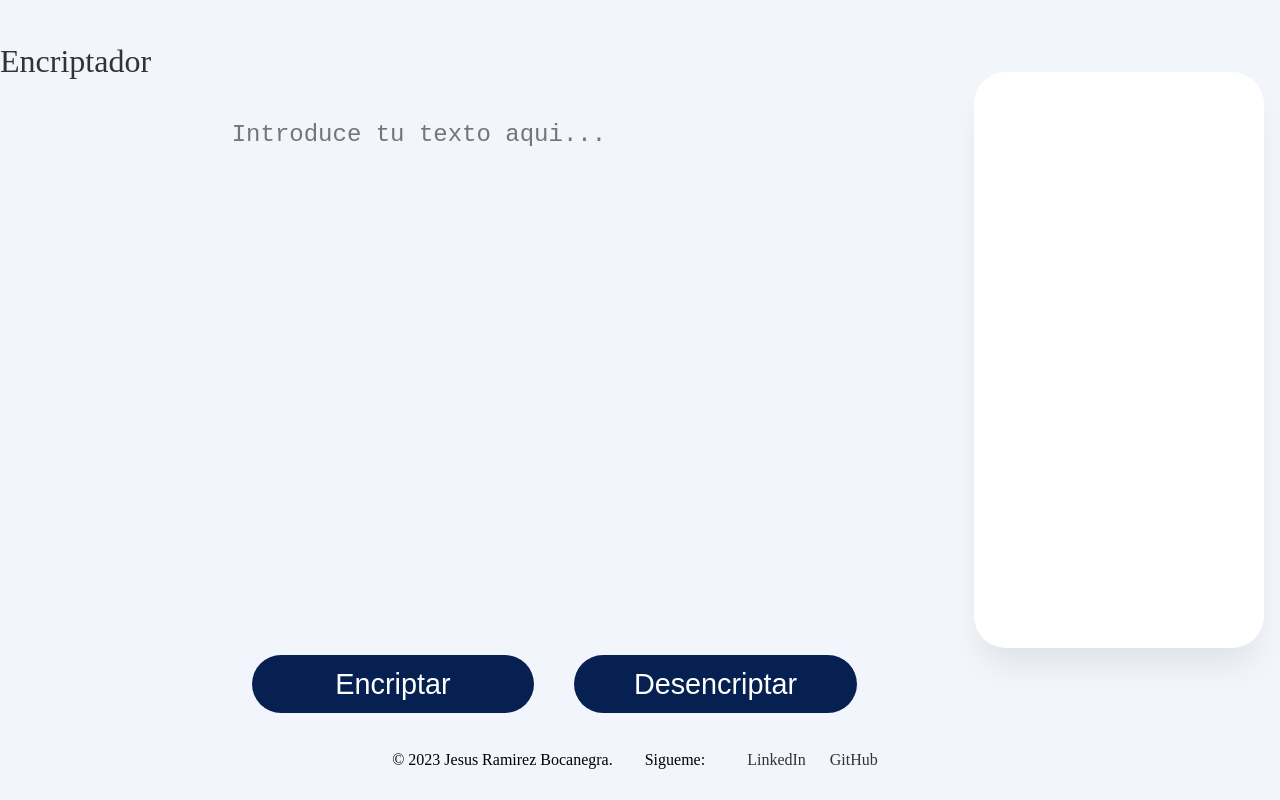
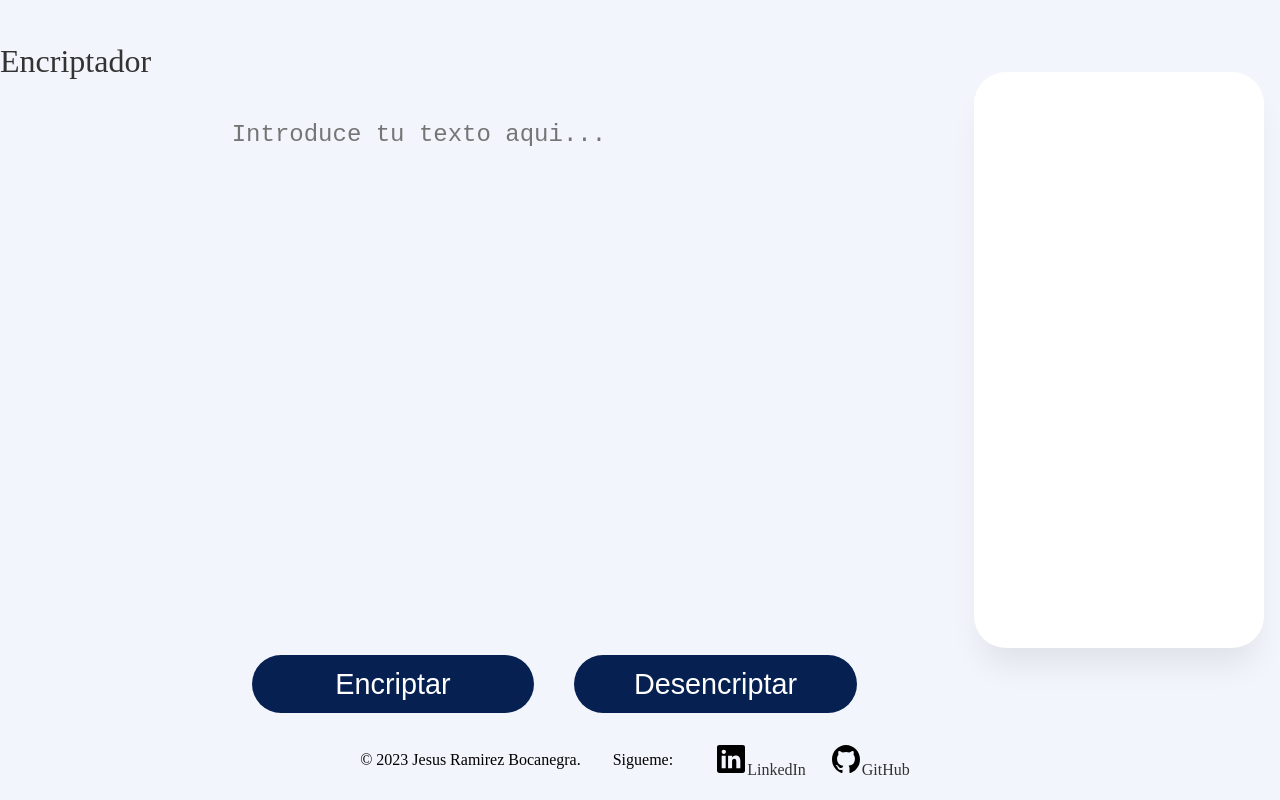
Before and after one commit to JesusRamirezB/ChallengeOneEncriptor, a plain HTML site: page index.html in a window 1280 px wide. Drawn offline with Linux system fonts and the light colour scheme; the site is published under a folder, as on GitHub Pages, so addresses that start at the root find nothing.

Commit message:
Fix for svg icons

```diff
--- a/index.html
+++ b/index.html
@@ -30,8 +30,8 @@
         <p><span id="copyright"></span> Jesus Ramirez Bocanegra.</p>
         <p>Sigueme:</p>
         <ul>
-            <li><a href="https://www.linkedin.com/in/jesus-ramirez-bocanegra/" aria-label="LinkedIn" target="_blank"><img src="/img/logo-linkedin.svg" alt="">LinkedIn</a></li>
-            <li><a href="https://github.com/JesusRamirezB" aria-label="GitHub" target="_blank"><img src="/img/logo-github.svg" alt="">GitHub</a></li>
+            <li><a href="https://www.linkedin.com/in/jesus-ramirez-bocanegra/" aria-label="LinkedIn" target="_blank"><img src="img/logo-linkedin.svg" alt="">LinkedIn</a></li>
+            <li><a href="https://github.com/JesusRamirezB" aria-label="GitHub" target="_blank"><img src="img/logo-github.svg" alt="">GitHub</a></li>
         </ul>
     </footer>
     <script src="./js/script.js"></script>
```
